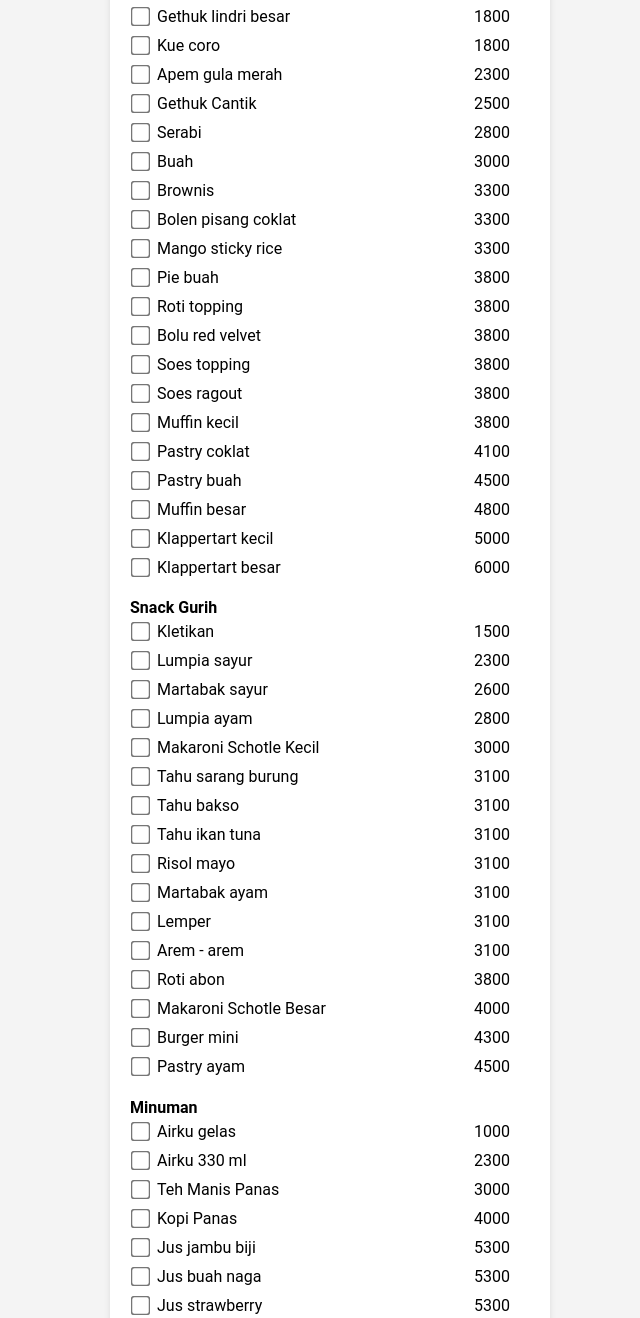
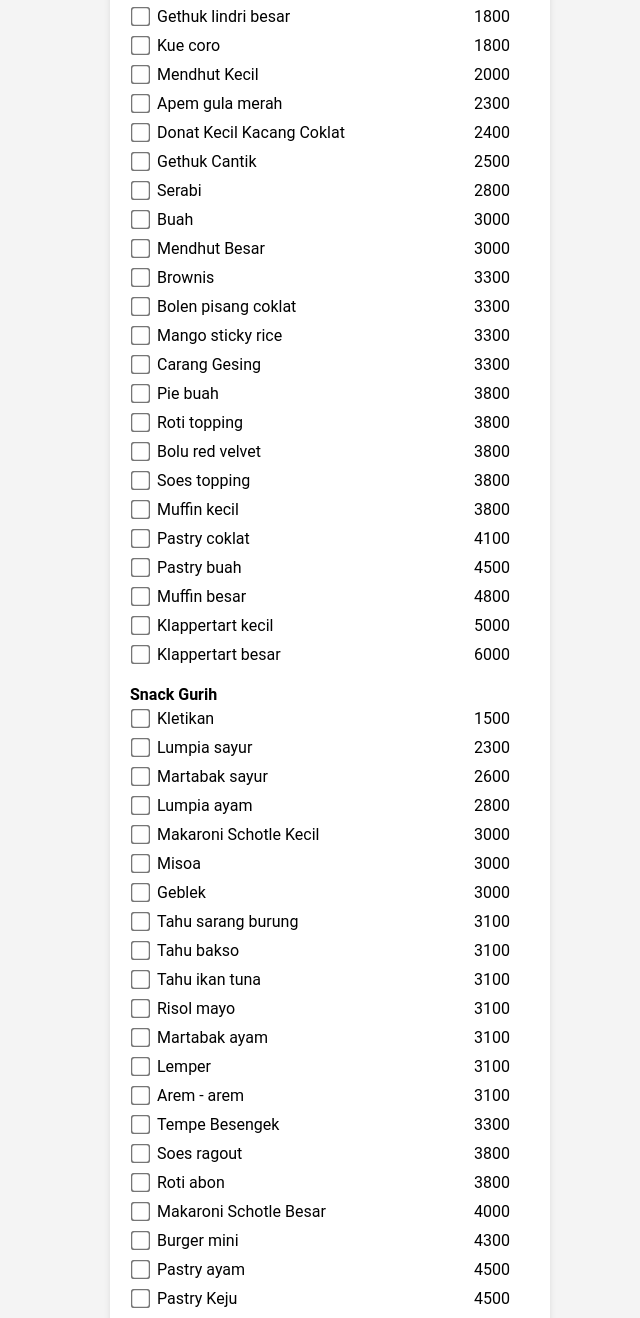
Before and after one commit to Ahmad-Izzuddin/salman-catering, a plain HTML site: page index.html in a window 1280 px wide. Shown: the part 4104-5422 px from the top of the page, without its empty margins (310-950 px from the left). Drawn offline with Linux system fonts and the light colour scheme.

Commit message:
add new menu

```diff
--- a/index.html
+++ b/index.html
@@ -380,11 +380,23 @@
             <span class="menu-price">1800</span>
         </div>
 
+        <div class="menu-item">
+            <input type="checkbox" id="mendhut kecil-checkbox">
+            <label for="mendhut kecil-checkbox">Mendhut Kecil</label>
+            <span class="menu-price">2000</span>
+        </div>
+
         <!-- Apem gula merah -->
         <div class="menu-item">
             <input type="checkbox" id="apemgulamerah-checkbox">
             <label for="apemgulamerah-checkbox">Apem gula merah</label>
             <span class="menu-price">2300</span>
+        </div>
+
+        <div class="menu-item">
+            <input type="checkbox" id="donatkecilkacangcoklat-checkbox">
+            <label for="donatkecilkacangcoklat-checkbox">Donat Kecil Kacang Coklat</label>
+            <span class="menu-price">2400</span>
         </div>
 
         <div class="menu-item">
@@ -407,6 +419,12 @@
             <span class="menu-price">3000</span>
         </div>
 
+        <div class="menu-item">
+            <input type="checkbox" id="mendhutbesar-checkbox">
+            <label for="mendhutbesar-checkbox">Mendhut Besar</label>
+            <span class="menu-price">3000</span>
+        </div>
+
         <!--  -->
         <div class="menu-item">
             <input type="checkbox" id="brownis-checkbox">
@@ -425,6 +443,12 @@
         <div class="menu-item">
             <input type="checkbox" id="mangostickyrice-checkbox">
             <label for="mangostickyrice-checkbox">Mango sticky rice</label>
+            <span class="menu-price">3300</span>
+        </div>
+
+        <div class="menu-item">
+            <input type="checkbox" id="caranggesing-checkbox">
+            <label for="caranggesing-checkbox">Carang Gesing</label>
             <span class="menu-price">3300</span>
         </div>
 
@@ -452,12 +476,6 @@
         <div class="menu-item">
             <input type="checkbox" id="soestopping-checkbox">
             <label for="soestopping-checkbox">Soes topping</label>
-            <span class="menu-price">3800</span>
-        </div>
-
-        <div class="menu-item">
-            <input type="checkbox" id="soesragout-checkbox">
-            <label for="soesragout-checkbox">Soes ragout</label>
             <span class="menu-price">3800</span>
         </div>
 
@@ -535,6 +553,18 @@
         </div>
 
         <div class="menu-item">
+            <input type="checkbox" id="misoa-checkbox">
+            <label for="misoa-checkbox">Misoa</label>
+            <span class="menu-price">3000</span>
+        </div>
+
+        <div class="menu-item">
+            <input type="checkbox" id="geblek-checkbox">
+            <label for="geblek-checkbox">Geblek</label>
+            <span class="menu-price">3000</span>
+        </div>
+
+        <div class="menu-item">
             <input type="checkbox" id="tahusarangburung-checkbox">
             <label for="tahusarangburung-checkbox">Tahu sarang burung</label>
             <span class="menu-price">3100</span>
@@ -577,6 +607,18 @@
         </div>
 
         <div class="menu-item">
+            <input type="checkbox" id="tempebesengek-checkbox">
+            <label for="tempebesengek-checkbox">Tempe Besengek</label>
+            <span class="menu-price">3300</span>
+        </div>
+
+        <div class="menu-item">
+            <input type="checkbox" id="soesragout-checkbox">
+            <label for="soesragout-checkbox">Soes ragout</label>
+            <span class="menu-price">3800</span>
+        </div>
+
+        <div class="menu-item">
             <input type="checkbox" id="rotiabon-checkbox">
             <label for="rotiabon-checkbox">Roti abon</label>
             <span class="menu-price">3800</span>
@@ -597,6 +639,12 @@
         <div class="menu-item">
             <input type="checkbox" id="pastryayam-checkbox">
             <label for="pastryayam-checkbox">Pastry ayam</label>
+            <span class="menu-price">4500</span>
+        </div>
+
+        <div class="menu-item">
+            <input type="checkbox" id="pastrykeju-checkbox">
+            <label for="pastrykeju-checkbox">Pastry Keju</label>
             <span class="menu-price">4500</span>
         </div>
 
```
